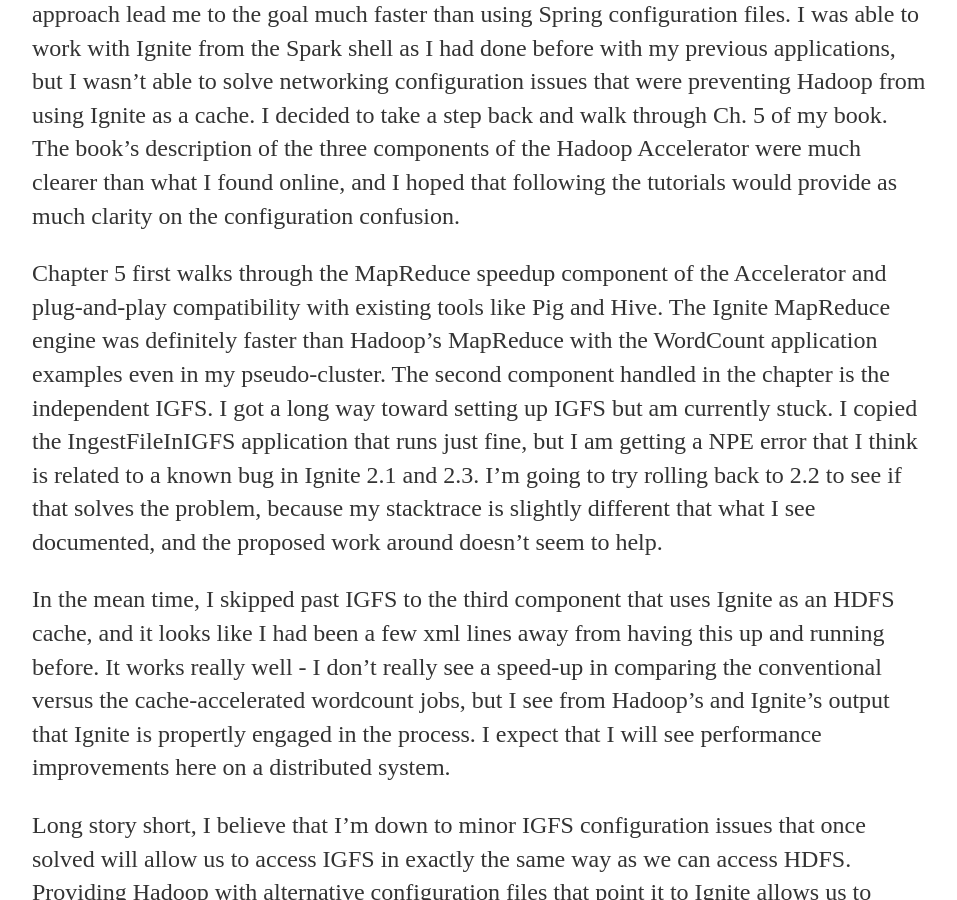
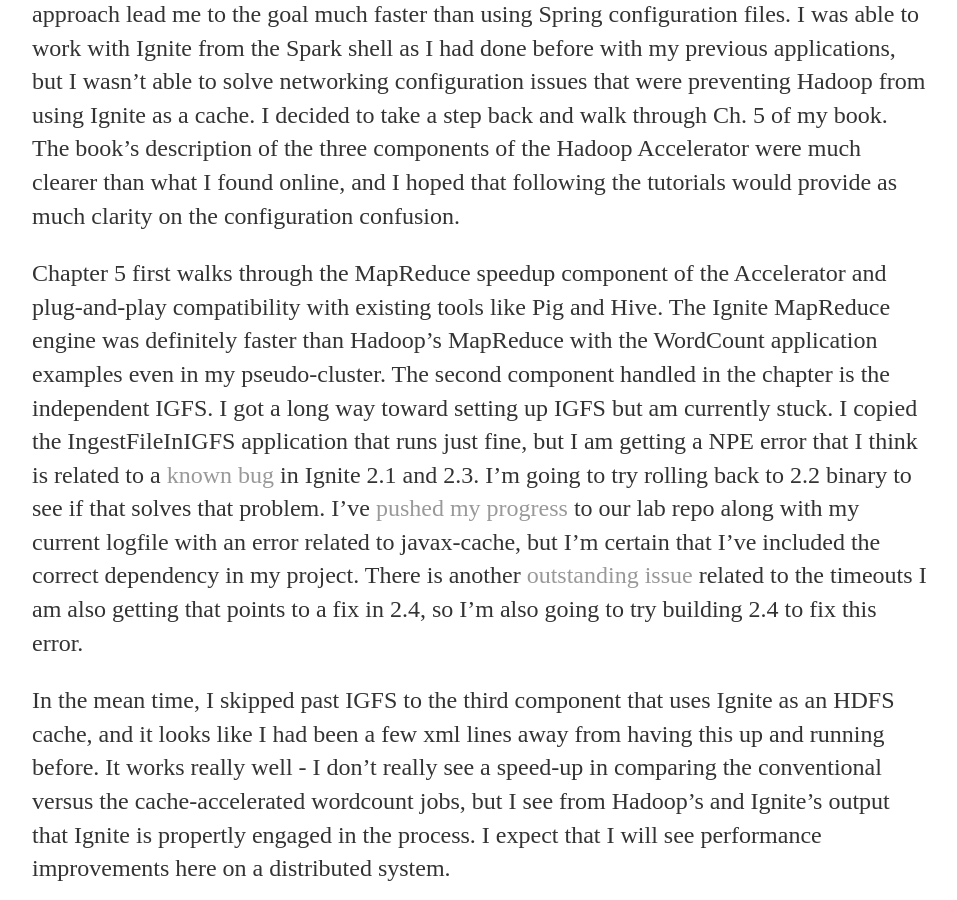
Before and after one commit to waltermblair/personal, a Jekyll site: the page built from _posts/2018-01-22-IGFS.md, in a window 1280 px wide and 900 px high, scrolled down 1068 px. Shown: the whole window, without its empty margins (160-1117 px from the left). Built offline with Jekyll 4.4.1, drawn with Linux system fonts in a browser that asks for light colours.

Commit message:
progress

```diff
--- a/_posts/2018-01-22-IGFS.md
+++ b/_posts/2018-01-22-IGFS.md
@@ -11,7 +11,7 @@ Chapter 5 of my Bhuiyan *et al.* text runs through the three main components use
 
 Before checking the book, I had already tried using Hadoop 2.9 and Ignite 2.3 w/ Hadoop Accelerator to set up the pseudo-distributed system on my laptop. That went well enough, so I tried to go straight to using Ignite as an HDFS cache from online documentation. I wasn't really sure when I started whether the IGFS as independent file system or as HDFS cache was what we were aiming for. I knew that IGFS as a file system breaks free of HDFS but seemed to me to require using one of the language-specific APIs to access. Using Ignite as an HDFS cache, on the other hand, seemed to be well suited for grabbing files from memory in the usual hdfs:// way. I tried to work my way through the online docs using the Spark shell and programatically configuring the secondary Ignite cache in Scala, because I thought this approach lead me to the goal much faster than using Spring configuration files. I was able to work with Ignite from the Spark shell as I had done before with my previous applications, but I wasn't able to solve networking configuration issues that were preventing Hadoop from using Ignite as a cache. I decided to take a step back and walk through Ch. 5 of my book. The book's description of the three components of the Hadoop Accelerator were much clearer than what I found online, and I hoped that following the tutorials would provide as much clarity on the configuration confusion.
 
-Chapter 5 first walks through the MapReduce speedup component of the Accelerator and plug-and-play compatibility with existing tools like Pig and Hive. The Ignite MapReduce engine was definitely faster than Hadoop's MapReduce with the WordCount application examples even in my pseudo-cluster. The second component handled in the chapter is the independent IGFS. I got a long way toward setting up IGFS but am currently stuck. I copied the IngestFileInIGFS application that runs just fine, but I am getting a NPE error that I think is related to a known bug in Ignite 2.1 and 2.3. I'm going to try rolling back to 2.2 to see if that solves the problem, because my stacktrace is slightly different that what I see documented, and the proposed work around doesn't seem to help.
+Chapter 5 first walks through the MapReduce speedup component of the Accelerator and plug-and-play compatibility with existing tools like Pig and Hive. The Ignite MapReduce engine was definitely faster than Hadoop's MapReduce with the WordCount application examples even in my pseudo-cluster. The second component handled in the chapter is the independent IGFS. I got a long way toward setting up IGFS but am currently stuck. I copied the IngestFileInIGFS application that runs just fine, but I am getting a NPE error that I think is related to a [known bug](https://issues.apache.org/jira/browse/IGNITE-6794) in Ignite 2.1 and 2.3. I'm going to try rolling back to 2.2 binary to see if that solves that problem. I've [pushed my progress](https://github.com/Anderson-Lab/bdgenomics/tree/master/IngestFileInIGFS) to our lab repo along with my current logfile with an error related to javax-cache, but I'm certain that I've included the correct dependency in my project. There is another [outstanding issue](http://apache-ignite-users.70518.x6.nabble.com/Ignite-2-3-0-hangs-in-startup-td17980.html) related to the timeouts I am also getting that points to a fix in 2.4, so I'm also going to try building 2.4 to fix this error.
 
 In the mean time, I skipped past IGFS to the third component that uses Ignite as an HDFS cache, and it looks like I had been a few xml lines away from having this up and running before. It works really well - I don't really see a speed-up in comparing the conventional versus the cache-accelerated wordcount jobs, but I see from Hadoop's and Ignite's output that Ignite is propertly engaged in the process. I expect that I will see performance improvements here on a distributed system.
 
```
Also changed, not shown: 1 other file.
